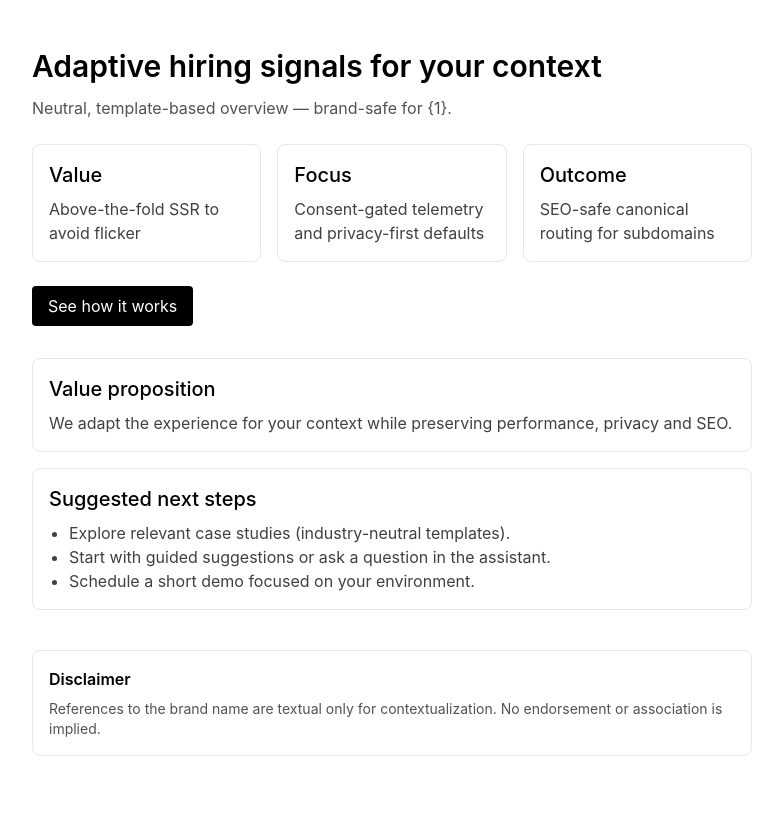
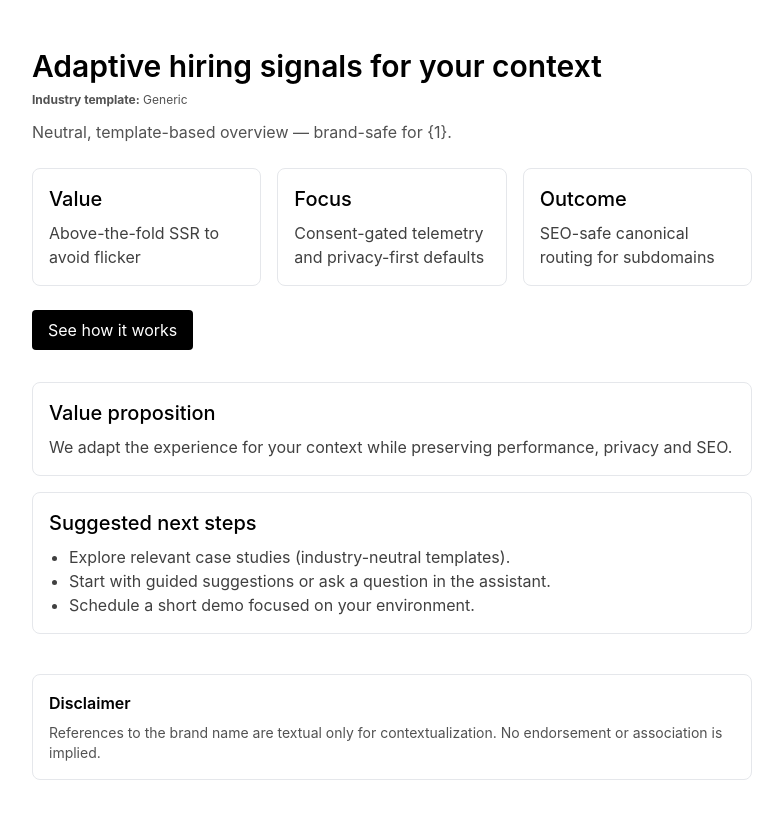
Before and after one commit to hretheum/hretheum.com, a Next.js app: page /brand/1 in a window 1280 px wide. Shown: the top 818 px of the page, without its empty margins (248-1031 px from the left). Built offline with nearby package versions, Linux system fonts and the light colour scheme; no server answers; the database is empty.

Commit message:
feat(aui): show bold industry template label in IndustryHero for all variants (includes Generic/LLM-recognized)

```diff
--- a/app/brand/_components/IndustryHero.tsx
+++ b/app/brand/_components/IndustryHero.tsx
@@ -106,6 +106,9 @@ export function IndustryHero({ industry, slug }: { industry: Industry; slug: str
   return (
     <section className="mb-8">
       <h1 className="text-3xl font-semibold">{c.headline}</h1>
+      <div className="mt-2 text-xs text-neutral-600">
+        <strong>Industry template:</strong> {safeIndustry}
+      </div>
       <p className="mt-3 text-neutral-600">{c.sub}</p>
       <div className="mt-6 grid gap-4 sm:grid-cols-3">
         {c.bullets.map((b, i) => (
```
